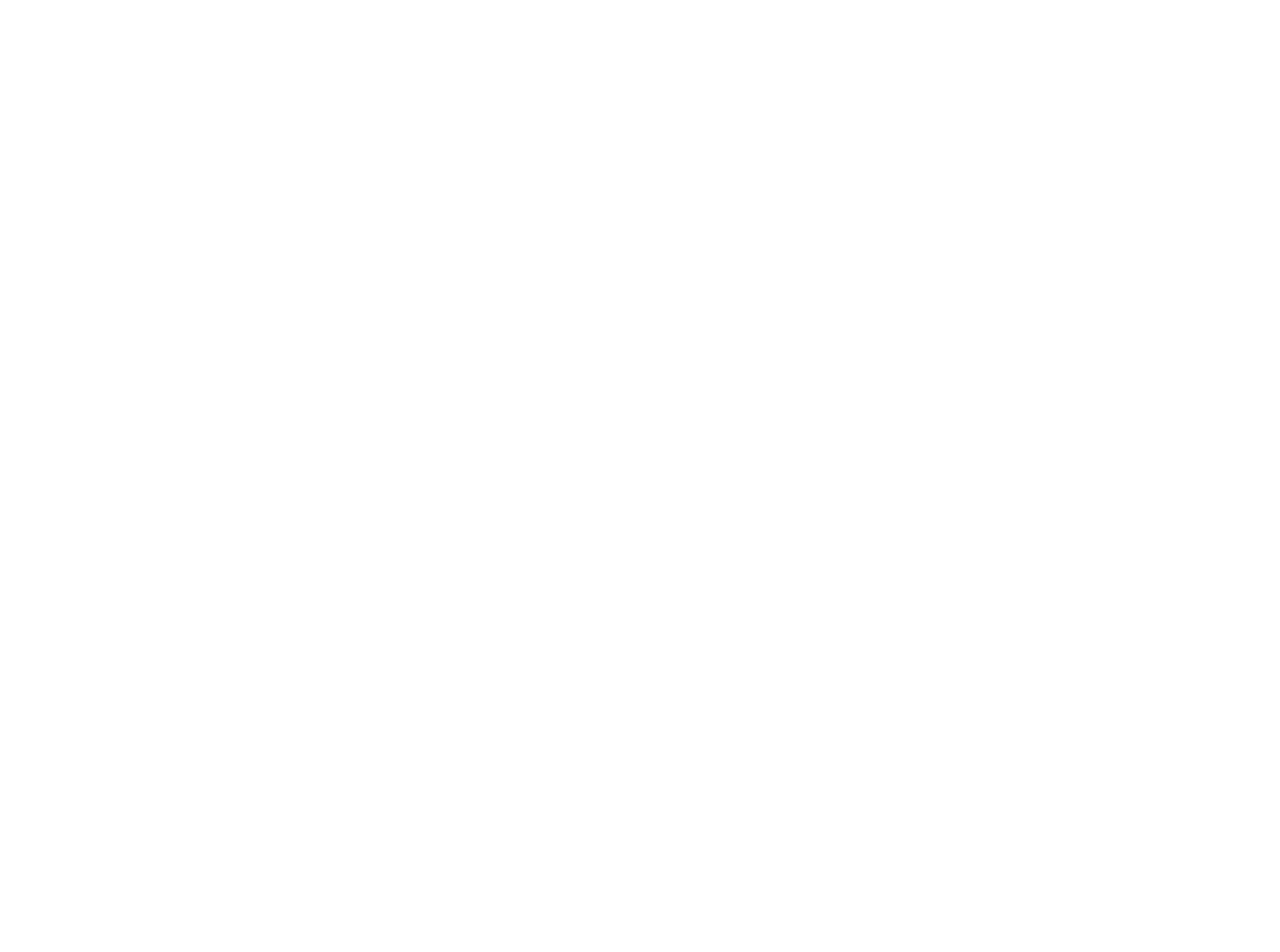
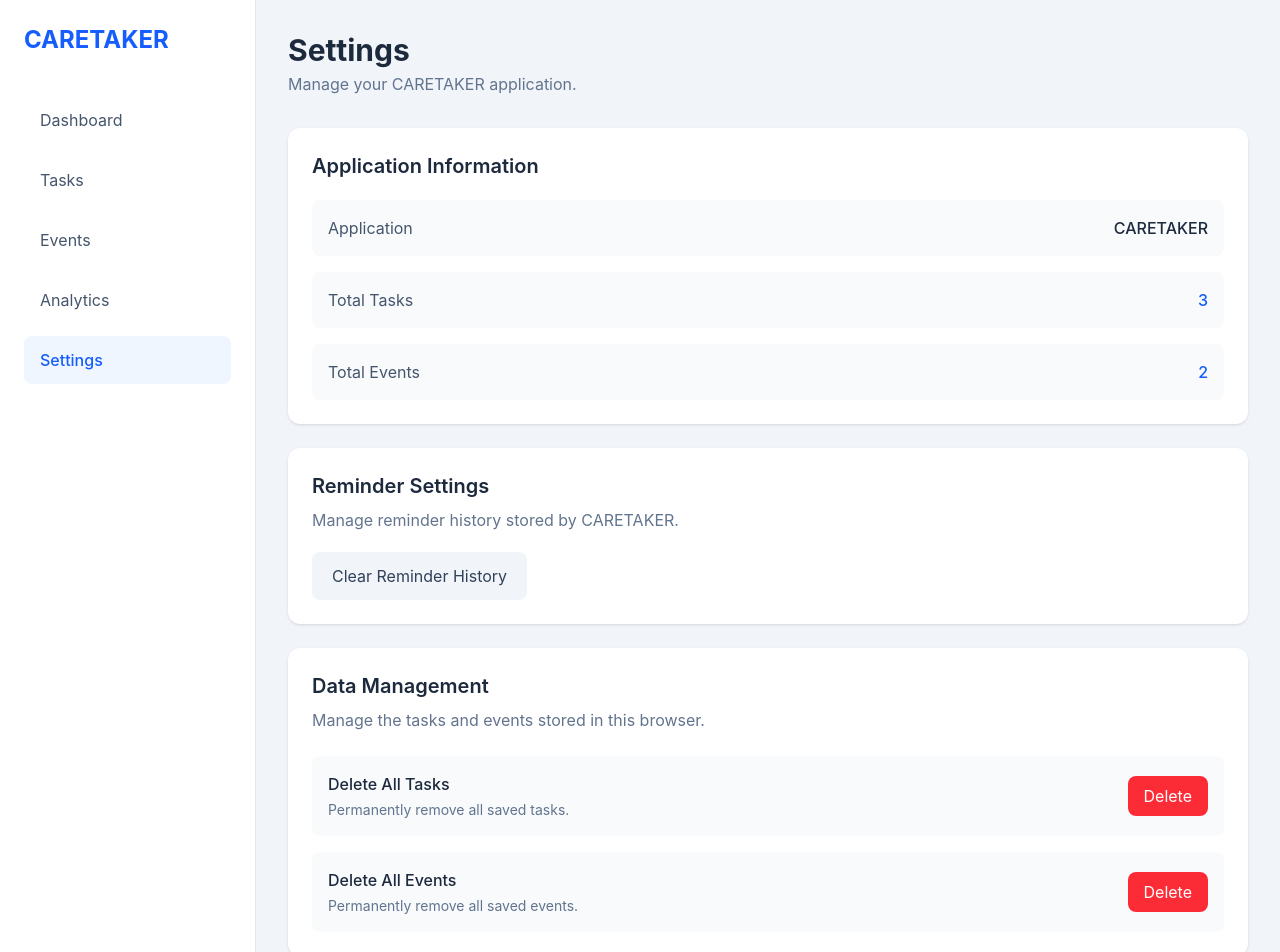
Before and after one commit to AmanChauhan264/CareTaker, a React app in the folder Frontend/: page /settings in a window 1280 px wide. Before the commit this address had no page. Shown: the top 952 px of the page. Before the commit the page ends 800 px from the top, so only its background shows below. Built offline with nearby package versions, Linux system fonts and the light colour scheme; the HTML template or start-up script is replaced by a standard one.

Commit message:
done with settings

```diff
--- a/Frontend/src/App.jsx
+++ b/Frontend/src/App.jsx
@@ -7,6 +7,7 @@
 import Tasks from "./pages/Tasks";
 import Events from "./pages/Events";
 import Analytics from "./pages/Analytics";
+import Settings from "./pages/Settings";
 
 function App() {
   return (
@@ -27,6 +28,8 @@
 
         <Route path="/analytics" element={<Analytics />} />
 
+        <Route path="/settings" element={<Settings />} />
+
       </Routes>
     </BrowserRouter>
   );
--- /dev/null
+++ b/Frontend/src/pages/Settings.jsx
@@ -0,0 +1,290 @@
+import { Link } from "react-router-dom";
+import { useTasks } from "../context/TaskContext";
+import { useEvents } from "../context/EventContext";
+
+function Settings() {
+  const { tasks } = useTasks();
+  const { events } = useEvents();
+
+  const handleClearTasks = () => {
+    const confirmDelete = window.confirm(
+      "Are you sure you want to delete all tasks?"
+    );
+
+    if (!confirmDelete) return;
+
+    localStorage.removeItem("caretaker_tasks");
+    window.location.reload();
+  };
+
+  const handleClearEvents = () => {
+    const confirmDelete = window.confirm(
+      "Are you sure you want to delete all events?"
+    );
+
+    if (!confirmDelete) return;
+
+    localStorage.removeItem("caretaker_events");
+    window.location.reload();
+  };
+
+  const handleClearReminders = () => {
+    const confirmDelete = window.confirm(
+      "Clear all reminder history?"
+    );
+
+    if (!confirmDelete) return;
+
+    Object.keys(localStorage).forEach((key) => {
+      if (
+        key.startsWith("task_reminded_") ||
+        key.startsWith("event_reminded_") ||
+        key.startsWith("snooze_")
+      ) {
+        localStorage.removeItem(key);
+      }
+    });
+
+    alert("Reminder history cleared.");
+  };
+
+  return (
+    <div className="min-h-screen flex bg-slate-100">
+
+      {/* Sidebar */}
+
+      <aside className="w-64 bg-white border-r border-slate-200 p-6">
+
+        <h1 className="text-2xl font-bold text-blue-600">
+          CARETAKER
+        </h1>
+
+        <nav className="mt-10 space-y-3">
+
+          <Link
+            to="/dashboard"
+            className="block px-4 py-3 rounded-lg text-slate-600 hover:bg-slate-100"
+          >
+            Dashboard
+          </Link>
+
+          <Link
+            to="/tasks"
+            className="block px-4 py-3 rounded-lg text-slate-600 hover:bg-slate-100"
+          >
+            Tasks
+          </Link>
+
+          <Link
+            to="/events"
+            className="block px-4 py-3 rounded-lg text-slate-600 hover:bg-slate-100"
+          >
+            Events
+          </Link>
+
+          <Link
+            to="/analytics"
+            className="block px-4 py-3 rounded-lg text-slate-600 hover:bg-slate-100"
+          >
+            Analytics
+          </Link>
+
+          <Link
+            to="/settings"
+            className="block px-4 py-3 rounded-lg bg-blue-50 text-blue-600 font-medium"
+          >
+            Settings
+          </Link>
+
+        </nav>
+
+      </aside>
+
+
+      {/* Main Content */}
+
+      <main className="flex-1 p-8">
+
+        {/* Header */}
+
+        <div>
+
+          <h2 className="text-3xl font-bold text-slate-800">
+            Settings
+          </h2>
+
+          <p className="text-slate-500 mt-1">
+            Manage your CARETAKER application.
+          </p>
+
+        </div>
+
+
+        {/* Application Information */}
+
+        <div className="bg-white rounded-xl shadow-sm mt-8 p-6">
+
+          <h3 className="text-xl font-semibold text-slate-800">
+            Application Information
+          </h3>
+
+          <div className="mt-5 space-y-4">
+
+            <div className="flex justify-between items-center p-4 bg-slate-50 rounded-lg">
+
+              <span className="text-slate-600">
+                Application
+              </span>
+
+              <span className="font-medium text-slate-800">
+                CARETAKER
+              </span>
+
+            </div>
+
+            <div className="flex justify-between items-center p-4 bg-slate-50 rounded-lg">
+
+              <span className="text-slate-600">
+                Total Tasks
+              </span>
+
+              <span className="font-medium text-blue-600">
+                {tasks.length}
+              </span>
+
+            </div>
+
+            <div className="flex justify-between items-center p-4 bg-slate-50 rounded-lg">
+
+              <span className="text-slate-600">
+                Total Events
+              </span>
+
+              <span className="font-medium text-blue-600">
+                {events.length}
+              </span>
+
+            </div>
+
+          </div>
+
+        </div>
+
+
+        {/* Reminder Settings */}
+
+        <div className="bg-white rounded-xl shadow-sm mt-6 p-6">
+
+          <h3 className="text-xl font-semibold text-slate-800">
+            Reminder Settings
+          </h3>
+
+          <p className="text-slate-500 mt-2">
+            Manage reminder history stored by CARETAKER.
+          </p>
+
+          <button
+            onClick={handleClearReminders}
+            className="mt-5 bg-slate-100 text-slate-700 px-5 py-3 rounded-lg hover:bg-slate-200 transition"
+          >
+            Clear Reminder History
+          </button>
+
+        </div>
+
+
+        {/* Data Management */}
+
+        <div className="bg-white rounded-xl shadow-sm mt-6 p-6">
+
+          <h3 className="text-xl font-semibold text-slate-800">
+            Data Management
+          </h3>
+
+          <p className="text-slate-500 mt-2">
+            Manage the tasks and events stored in this browser.
+          </p>
+
+
+          {/* Clear Tasks */}
+
+          <div className="flex items-center justify-between mt-6 p-4 bg-slate-50 rounded-lg">
+
+            <div>
+
+              <h4 className="font-medium text-slate-800">
+                Delete All Tasks
+              </h4>
+
+              <p className="text-sm text-slate-500 mt-1">
+                Permanently remove all saved tasks.
+              </p>
+
+            </div>
+
+            <button
+              onClick={handleClearTasks}
+              className="bg-red-500 text-white px-4 py-2 rounded-lg hover:bg-red-600 transition"
+            >
+              Delete
+            </button>
+
+          </div>
+
+
+          {/* Clear Events */}
+
+          <div className="flex items-center justify-between mt-4 p-4 bg-slate-50 rounded-lg">
+
+            <div>
+
+              <h4 className="font-medium text-slate-800">
+                Delete All Events
+              </h4>
+
+              <p className="text-sm text-slate-500 mt-1">
+                Permanently remove all saved events.
+              </p>
+
+            </div>
+
+            <button
+              onClick={handleClearEvents}
+              className="bg-red-500 text-white px-4 py-2 rounded-lg hover:bg-red-600 transition"
+            >
+              Delete
+            </button>
+
+          </div>
+
+        </div>
+
+
+        {/* About */}
+
+        <div className="bg-white rounded-xl shadow-sm mt-6 p-6">
+
+          <h3 className="text-xl font-semibold text-slate-800">
+            About CARETAKER
+          </h3>
+
+          <p className="text-slate-500 mt-3 leading-relaxed">
+            CARETAKER is a personal task and event management
+            application designed to help you organize daily
+            responsibilities, upcoming events, and reminders
+            in one place.
+          </p>
+
+          <p className="text-sm text-slate-400 mt-4">
+            Version 1.0
+          </p>
+
+        </div>
+
+      </main>
+
+    </div>
+  );
+}
+
+export default Settings;
```
